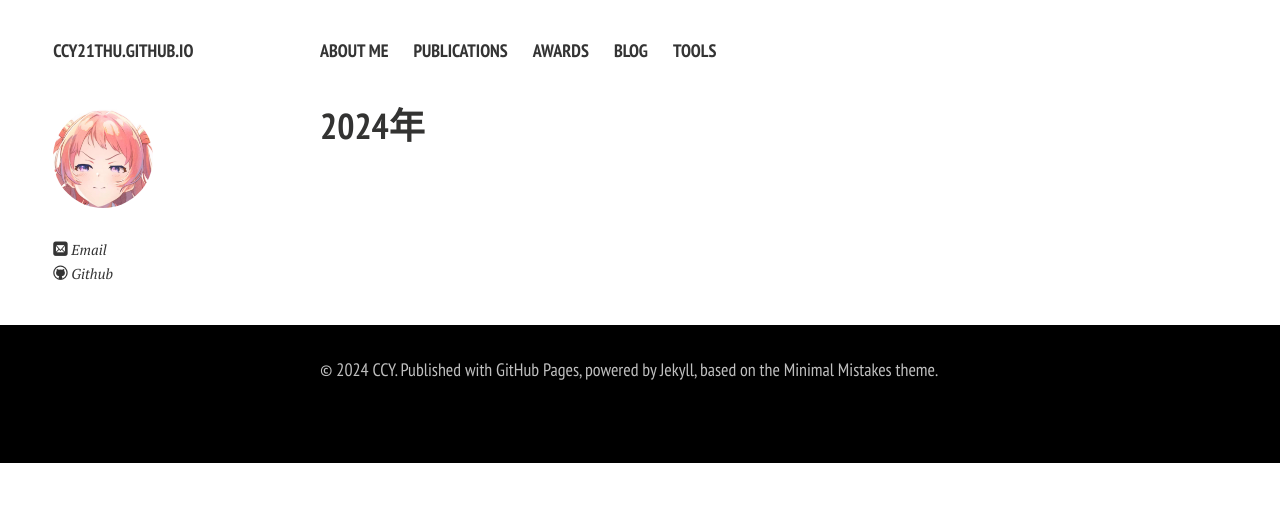
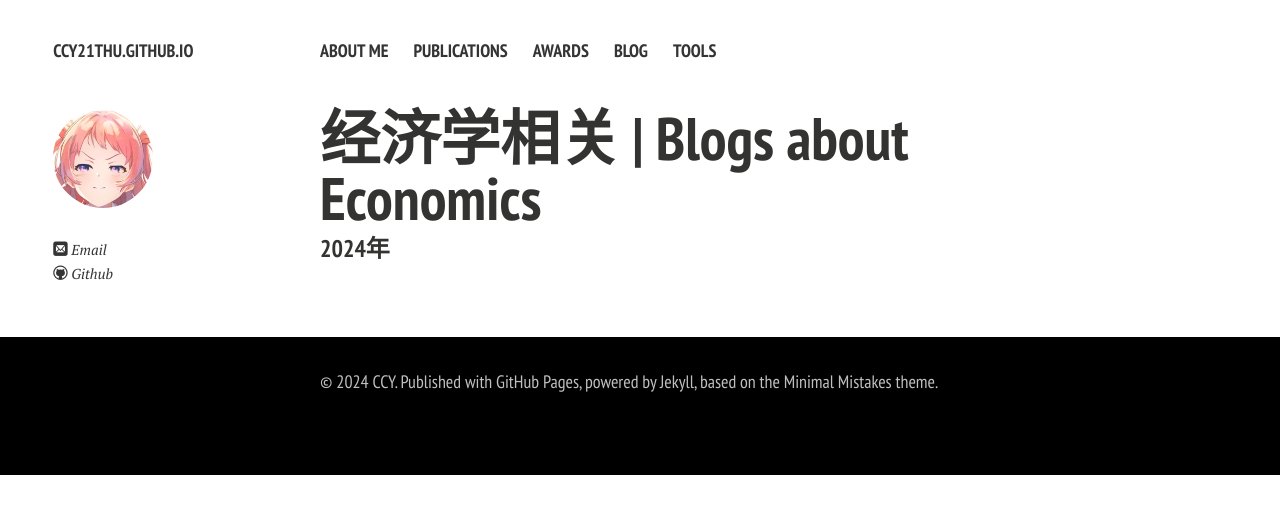
Before and after one commit to ccy23thu/ccy21thu.github.io, a Jekyll site: the page built from blog/economics/economics.md, in a window 1280 px wide. Shown: the top 514 px of the page. Built offline with Jekyll 4.4.1, drawn with Linux system fonts in a browser that asks for light colours; nearby versions of some CDN libraries; comment, search, counter and statistics services are not loaded; a style sheet for code colours, icons or effects is not loaded.

Commit message:
Update economics.md

```diff
--- a/blog/economics/economics.md
+++ b/blog/economics/economics.md
@@ -1,7 +1,8 @@
 ---
 layout: page
-permalink: /blogs/economics/index.html
+permalink: /blog/economics/index.html
 title: 经济学相关 | Blogs about Economics
 ---
+<h1>经济学相关 | Blogs about Economics</h1>
 
-<h2>2024年</h2>
+<h3>2024年</h3>
```
